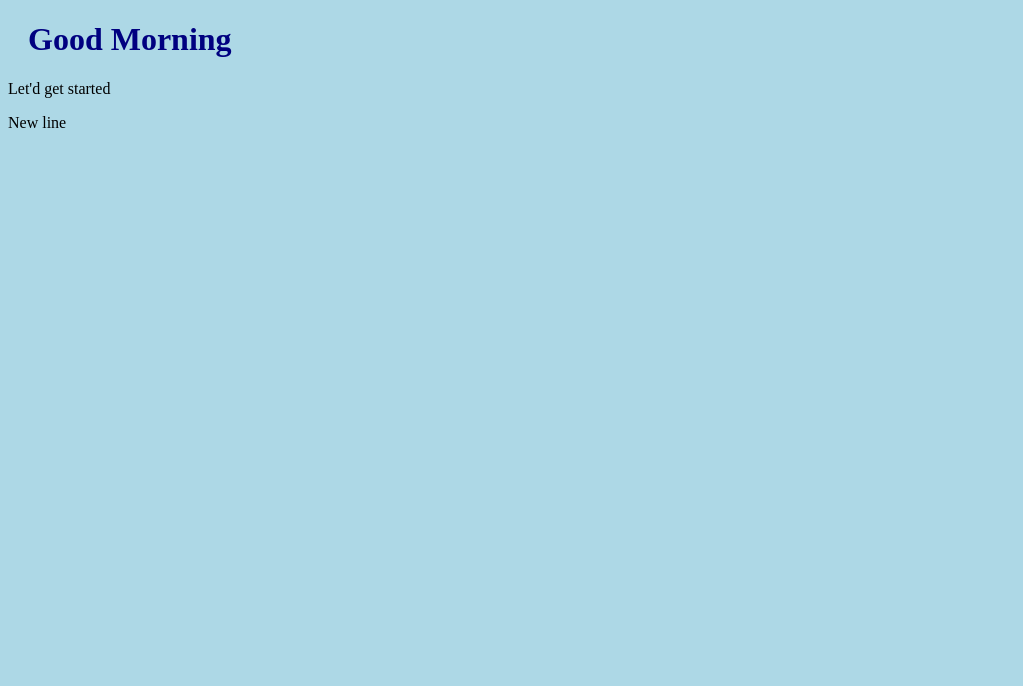
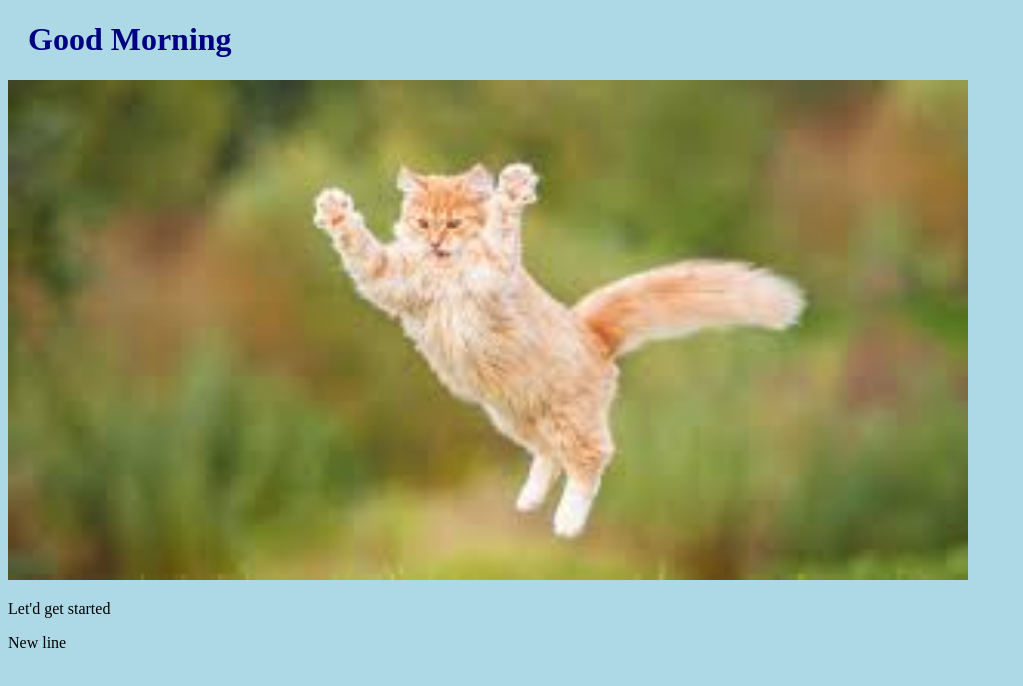
Before and after one commit to Aratil/August, a plain HTML site: page index.html in a window 1280 px wide. Shown: the whole page, without its empty margins (0-1023 px from the left). Drawn offline with Linux system fonts and the light colour scheme.

Commit message:
added image

```diff
--- a/index.html
+++ b/index.html
@@ -7,8 +7,12 @@
 
 <body>
 <h1>Good Morning</h1>
+<div><img src="cat_image.jpeg" alt="Hello cat"
+style="width:100%;max-width:960px"></div>
 <p>Let'd get started</p>
 <p>New line</p>
+
+
 <body>
 
 </html>
```
Also changed, not shown: cat_image.jpeg (added).
